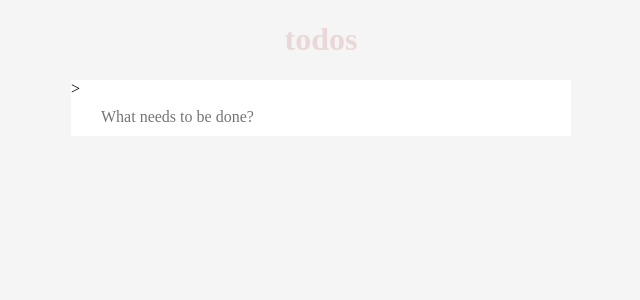
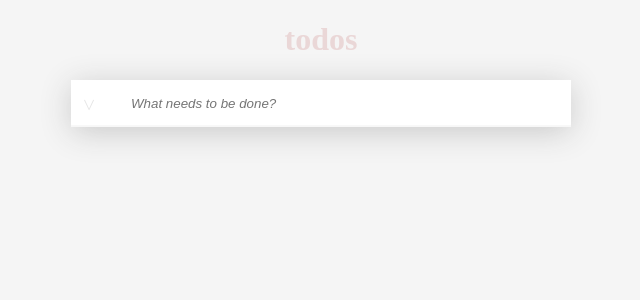
Before and after one commit to younghoh/Clone-TodoMVC, an Angular app: page /all in a window 1280 px wide. Shown: the top 300 px of the page, without its empty margins (319-959 px from the left). Built offline with nearby package versions, Linux system fonts and the light colour scheme.

Commit message:
title, input박스 CSS 스타일 적용

```diff
--- a/src/app/app.component.css
+++ b/src/app/app.component.css
@@ -1,6 +1,10 @@
-.container {
+.out {
     margin: 0 auto;
     width: 500px;
+}
+
+.container {
+    box-shadow: 0px 5px 32px -1px #C6C6C6;
 }
 
 .title h1 {
--- a/src/app/app.component.html
+++ b/src/app/app.component.html
@@ -1,8 +1,10 @@
-<div class="container">
+<div class="out">
   <div class="title">
     <h1>{{ title }}</h1>
   </div>
-  <todos-input></todos-input>
-  <router-outlet></router-outlet>
-  <todos-bottom></todos-bottom>
+  <div class="container">
+    <todos-input></todos-input>
+    <router-outlet></router-outlet>
+    <todos-bottom></todos-bottom>
+  </div>
 </div>
--- a/src/app/input/input.component.css
+++ b/src/app/input/input.component.css
@@ -1,13 +1,34 @@
+* {
+    box-sizing: border-box;
+}
+
 .input-check::before {
     content : '>';
+    color: #e6e6e6;
+    font-size: 22px;
+    padding: 10px 27px;
+}
+
+.input-check {
+    position: absolute;
+    transform: rotate(90deg);
+    top: 12px;
+    left: -15px;
 }
 
 input {
-    all: unset;
+    border: none;
+    outline: none;
     width: 100%;
-    padding: 10px 10px 10px 30px;
+    padding: 16px 16px 16px 60px;
+    box-shadow: inset 0 -2px 1px rgba(0,0,0,0.03);
+}
+
+input::placeholder {
+    font-style: italic;
 }
 
 .input-container {
+    position: relative;
     background-color: white;
 }
```
